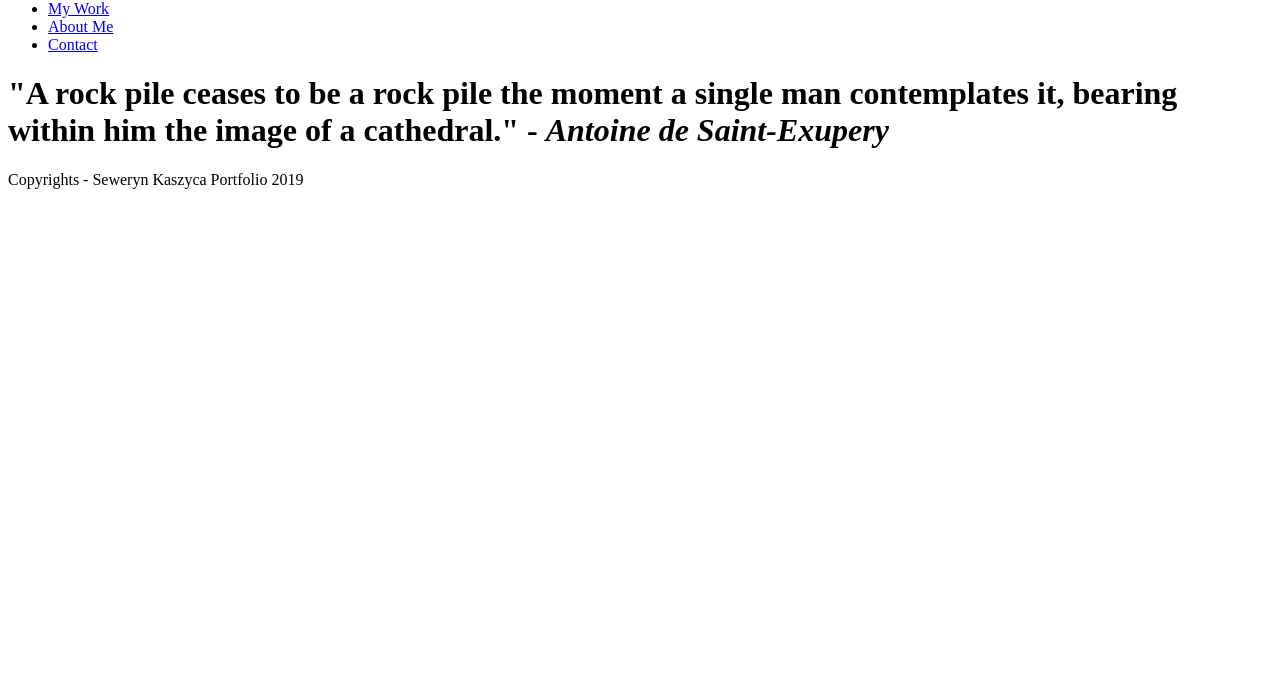
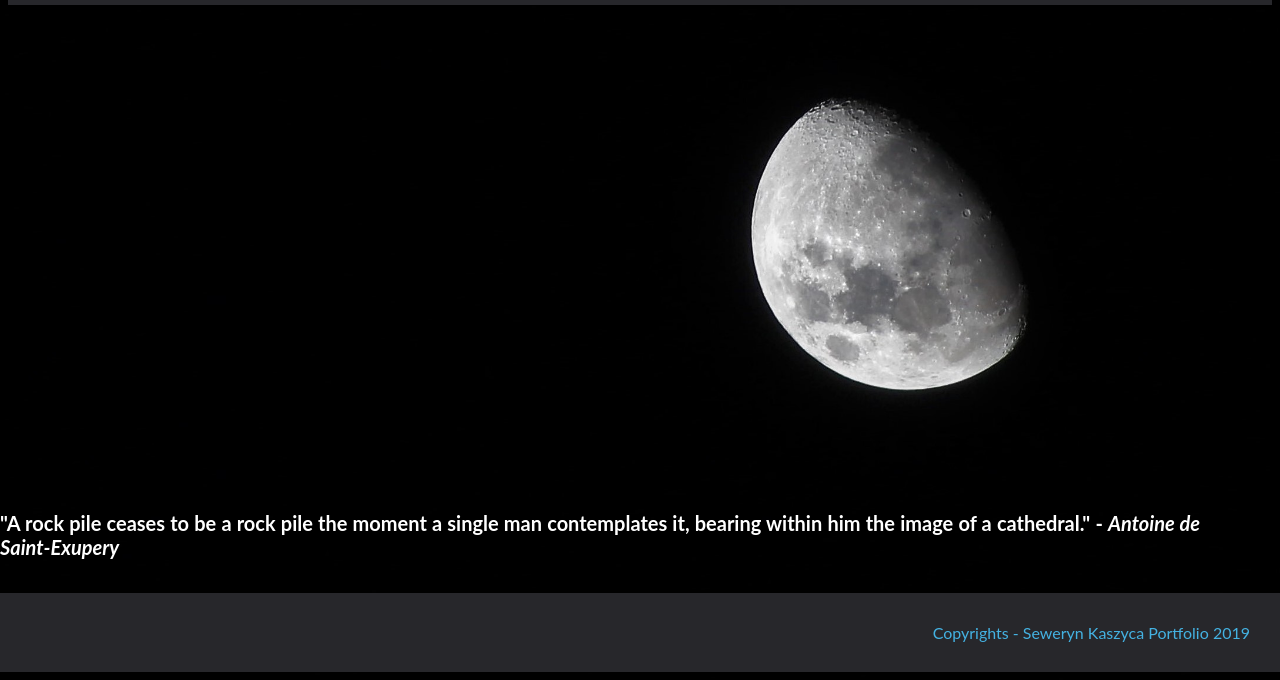
Before and after one commit to kasz0010/kasz0010.github.io, a website: page index.html in a window 1280 px wide. Shown: the part 128-808 px from the top of the page. Drawn offline with Linux system fonts and the light colour scheme.

Commit message:
Update main.css

```diff
--- a/CSS/main.css
+++ b/CSS/main.css
@@ -1,30 +1,92 @@
-head{
-  font-family: $fonts-text;
-  background-color: $asphalt;
-  background-image: url(moon.jpg);
-  color: $clouds;
-  font-size: $text-font-size;
-}
-h1, h2, h3, h4, h5, h6{
-  font-family: $font-headings;
-}
-nav{
-  background-color: $clouds;
-  ul{
-    li{
-      display: inline-block;
-      a{
-        display: block;
-        padding: 20px;
-        color: $asphalt;
-        border-right: 1px solid $asphalt;
-        transition: all 300ms ease-in-out;
-        &:hover{
-          color: $clouds;
-          background-color: $asphalt;
+html, body {
+  height: 100%;
+  font-family: Lato; }
 
-        }
-      }
-    }
-  }
-}
+* {
+  box-sizing: border-box; }
+
+body {
+  background: url("../img/moon.jpg") no-repeat center center fixed;
+  -webkit-background-size: cover;
+  -moz-background-size: cover;
+  background-size: cover;
+  -o-background-size: cover; }
+
+header {
+  position: inherit;
+  left: 0;
+  bottom: 0;
+  width: 100%; }
+
+h1 {
+  font-size: 20px;
+  font-family: lato;
+  color: white;
+  position: absolute;
+  bottom: 100px;
+  right: 80px;
+  text-align: justify; }
+
+ul {
+  margin-top: 0;
+  padding-bottom: 3rem; }
+
+p {
+  padding: 2rem;
+  position: relative;
+  float: right;
+  font-size: 20px;
+  color: white;
+  font-family: Lato; }
+
+header {
+  background-color: #27272B;
+  padding: 20px; }
+
+.pic {
+  float: left; }
+
+.footer {
+  position: fixed;
+  left: 0;
+  bottom: 0;
+  width: 100%;
+  font-family: Lato;
+  font-size: 1rem;
+  color: #44B2E2;
+  background-color: #27272B;
+  border-top: 1px;
+  border-top-color: #44B2E2;
+  text-align: right;
+  padding: 30px;
+  box-sizing: border-box; }
+
+#menu {
+  position: absolute;
+  right: 0;
+  top: 3.5em; }
+
+#menu ul {
+  display: inline-block; }
+
+#menu li {
+  display: block;
+  float: left;
+  text-align: center; }
+
+#menu li a, #menu li span {
+  display: block;
+  margin: 0px 1px;
+  padding: 0em 1.5em;
+  letter-spacing: 0.20em;
+  line-height: 50px;
+  text-decoration: none;
+  font-size: 0.90em;
+  font-weight: 600;
+  text-transform: uppercase;
+  outline: 0;
+  color: #FFF; }
+
+#menu li:hover a, #menu li.active a, #menu li.active span {
+  background: #44B2E2;
+  color: #FFF; }
```
